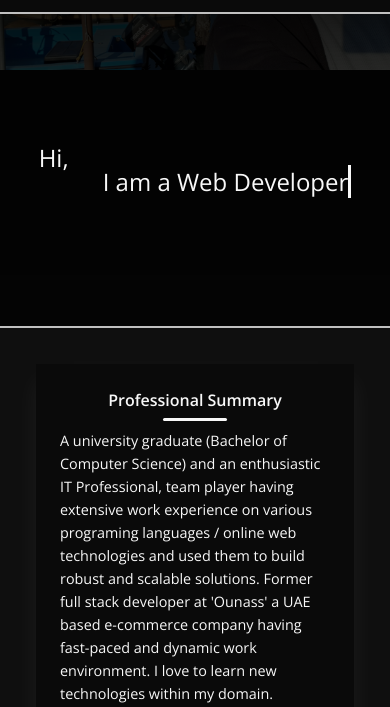
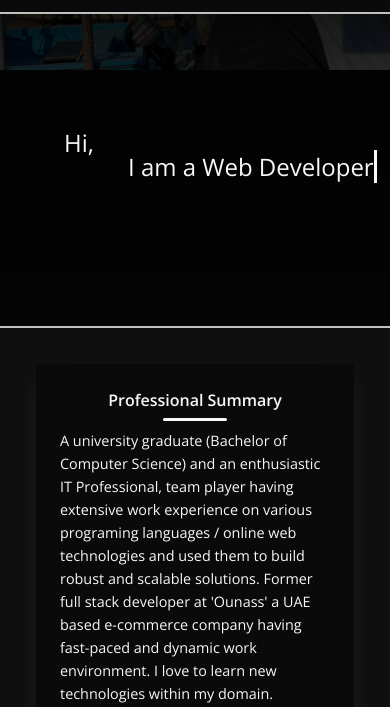
Before and after one commit to zoomi-raja/zoomi-raja.github.io, a plain HTML site: page index.html in a window 390 px wide. Shown: the part 49-756 px from the top of the page. Drawn offline with nearby package versions, Linux system fonts and the light colour scheme.

Commit message:
fix: banner type position change

```diff
--- a/css/style.css
+++ b/css/style.css
@@ -398,12 +398,16 @@ body {
     }
 }
 @media screen and (max-width: 576px) {
+    .intro-label{
+        padding: 30% 8rem 0;
+    }
     .intro-value {
         min-width: initial;
     }
     .banner {
         background: linear-gradient(var(--banner-overlay-top), var(--banner-overlay-bottom)),
         url(../img/zoomi.webp) center -32rem / cover fixed no-repeat;
+        display: block;
     }
     html{
         font-size: 50%;/* 10/16 * 100 */
```
